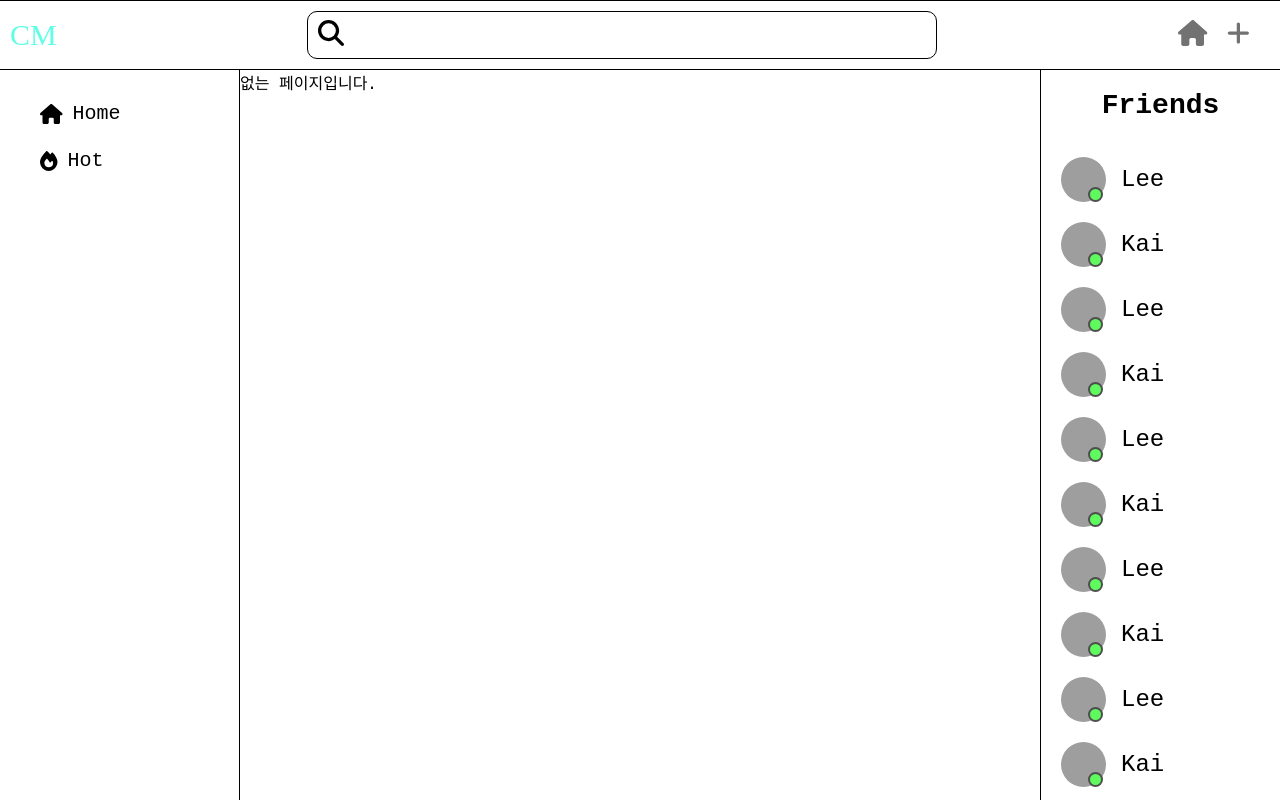
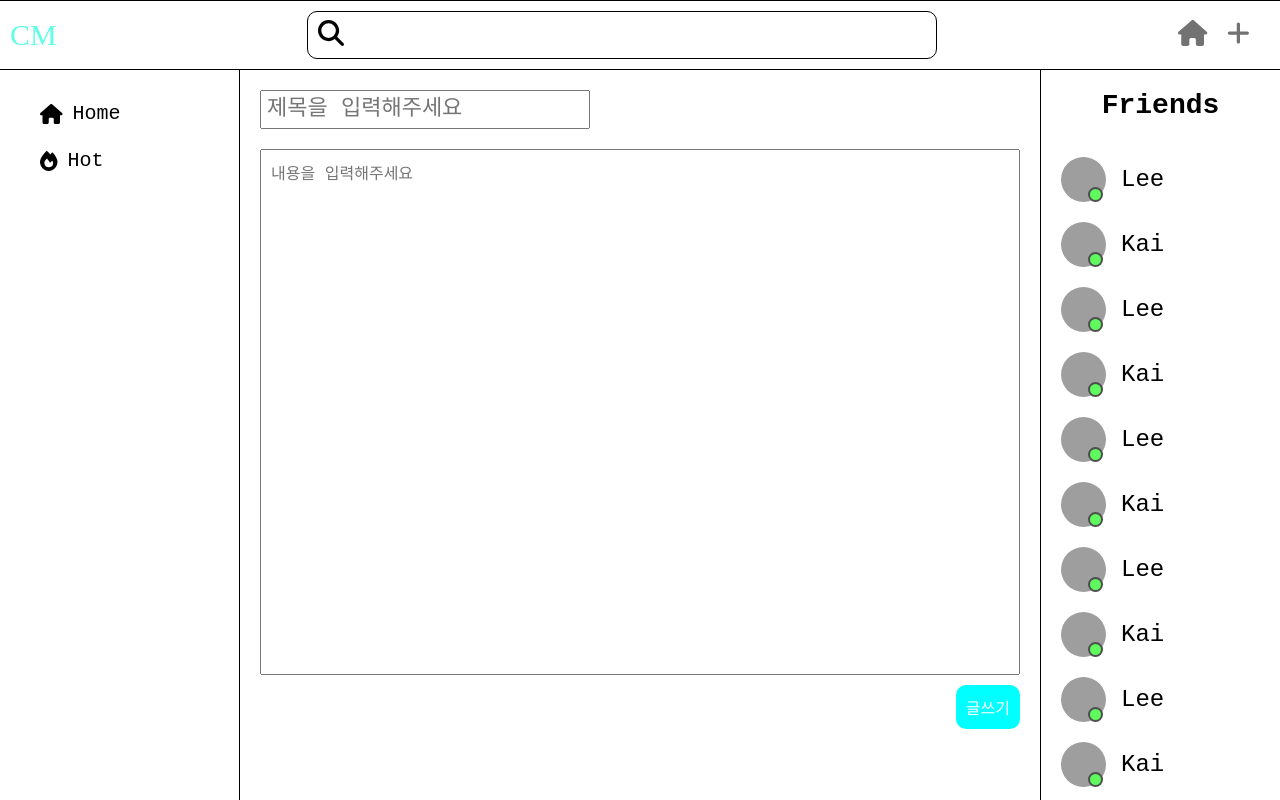
Before and after one commit to ljh37694/Chatmunity, a Next.js app in the folder chatmunity/: page /write in a window 1280 px wide. Before the commit this address had no page. Built offline with nearby package versions, Linux system fonts and the light colour scheme; grey boxes are pictures that could not be loaded; a web font is replaced by a local one.

Commit message:
게시글 작성 페이지 ui 구현

```diff
--- /dev/null
+++ b/chatmunity/app/write/page.module.css
@@ -0,0 +1,29 @@
+.form {
+  width: 100%;
+  height: 100%;
+  display: flex;
+  flex-direction: column;
+  justify-content: center;
+  align-items: flex-start;
+  padding: 20px;
+}
+
+.title {
+  font-size: 22px;
+  padding: 5px;
+  width: 15em;
+  margin-bottom: 20px;
+}
+
+.content {
+  font-size: 16px;
+  padding: 10px;
+  resize: none;
+  width: 100%;
+  height: 100%;
+}
+
+.button {
+  align-self: flex-end;
+  margin-top: 10px;
+}
--- /dev/null
+++ b/chatmunity/app/write/page.tsx
@@ -0,0 +1,14 @@
+import Button from '@/components/Button';
+import styles from './page.module.css';
+
+export default function Write() {
+  return (
+    <div>
+      <form name='postForm' className={styles.form}>
+        <input name='titleInput' className={styles.title} placeholder='제목을 입력해주세요' />
+        <textarea placeholder='내용을 입력해주세요' name='content' className={styles.content} rows={28} cols={100}></textarea>
+        <Button className={styles.button} type="submit" text='글쓰기'></Button>
+      </form>
+    </div>
+  );
+}
```
